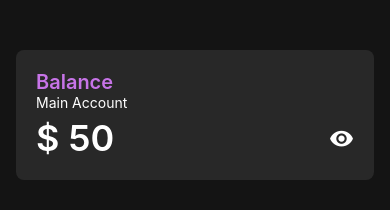
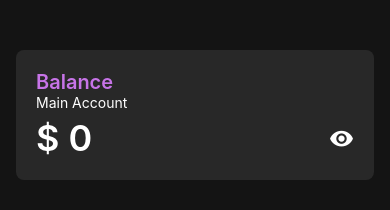
Before and after one commit to choidavid4/savvy, a React Native app: screen /Home in a window 390 px wide. Shown: the top 210 px of the page. Built offline with nearby package versions, Linux system fonts and the light colour scheme.

Commit message:
context test

```diff
--- a/App.tsx
+++ b/App.js
@@ -1,14 +1,21 @@
 import { NavigationContainer } from '@react-navigation/native';
-import React from 'react';
+import React, { useState } from 'react';
 import {
   StyleSheet
 } from 'react-native';
 import MenuTabs from './src/router/MenuTabs';
+import { MainContext } from './src/contexts/MainContext';
 
-function App(): React.JSX.Element {
+function App() {
+  const [context, setContext] = useState({
+    balance: 0,
+  });
+
   return (
     <NavigationContainer>
-      <MenuTabs/>
+      {/* <MainContext.Provider value={{context, setContext}}> */}
+        <MenuTabs/>
+      {/* </MainContext.Provider> */}
     </NavigationContainer>
   );
 }
--- /dev/null
+++ b/src/contexts/MainContext.js
@@ -0,0 +1,6 @@
+import { createContext } from 'react';
+
+export const MainContext = createContext({
+    context: {},
+    setContext: null
+});
--- a/src/router/MenuTabs.js
+++ b/src/router/MenuTabs.js
@@ -12,6 +12,7 @@ import { COLORS } from '../styles/constants'
 const Tab = createBottomTabNavigator();
 
 function MenuTabs() {
+
   return (
     <Tab.Navigator screenOptions={{
       headerShown: false,
--- a/src/views/Home.js
+++ b/src/views/Home.js
@@ -1,15 +1,17 @@
-import React, { useState } from 'react'
+import React, { useContext, useState } from 'react'
 import { StyleSheet, Text, View } from 'react-native'
 import { globalStyles } from '../styles/style'
 import Icon from 'react-native-vector-icons/MaterialCommunityIcons';
 import { COLORS, SIZES } from '../styles/constants';
+import { MainContext } from '../contexts/MainContext';
 
 function Home() {
-  const [balance, setBalance] = useState(0);
+  // const [balance, setBalance] = useState(0);
+  // const {context, setContext} = useContext(MainContext);
 
-  setTimeout(() => {
-    setBalance(balance + 10);
-  }, 1000)
+  // setTimeout(() => {
+  //   setContext({balance: context.balance + 10});
+  // }, 1000)
 
   return (
     <View style={globalStyles.mainContainer}>
@@ -17,7 +19,7 @@ function Home() {
           <Text style={{...globalStyles.h3, color: COLORS.primary}} >Balance</Text>
           <Text style={[globalStyles.p]} >Main Account</Text>
           <View style={{width: '100%', marginTop: 5, flexDirection: 'row', justifyContent: 'space-between', alignItems: 'center'}}>
-            <Text style={[globalStyles.h1]} >$ {balance}</Text>
+            <Text style={[globalStyles.h1]} >$ {0}</Text>
             <Icon name="eye" size={25} color={COLORS.font} />
           </View>
         </View>
```
Also changed, not shown: 1 other file (tests, documents, lock files or other folders). Lines whose indentation alone changed are shown as unchanged.
